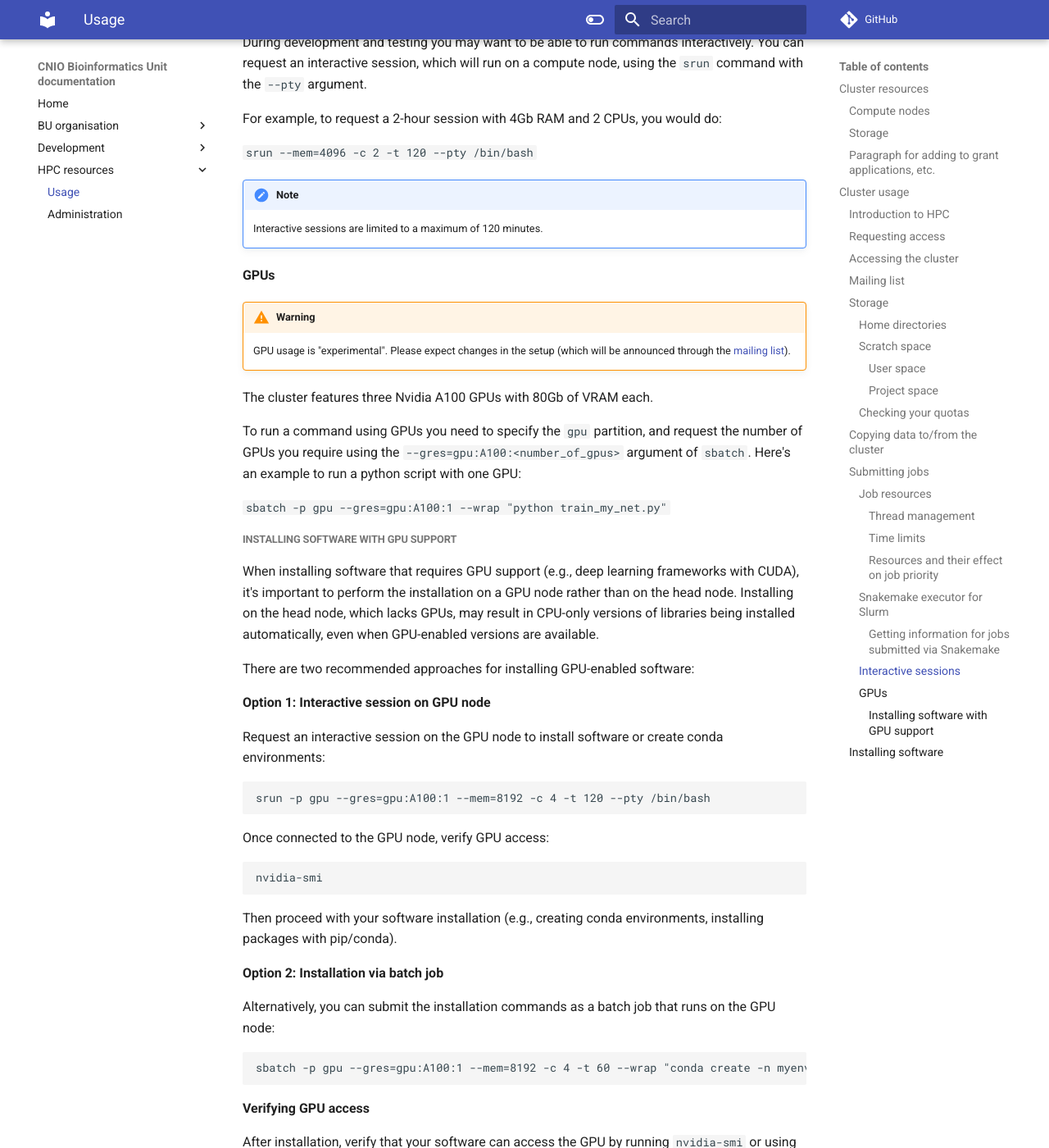
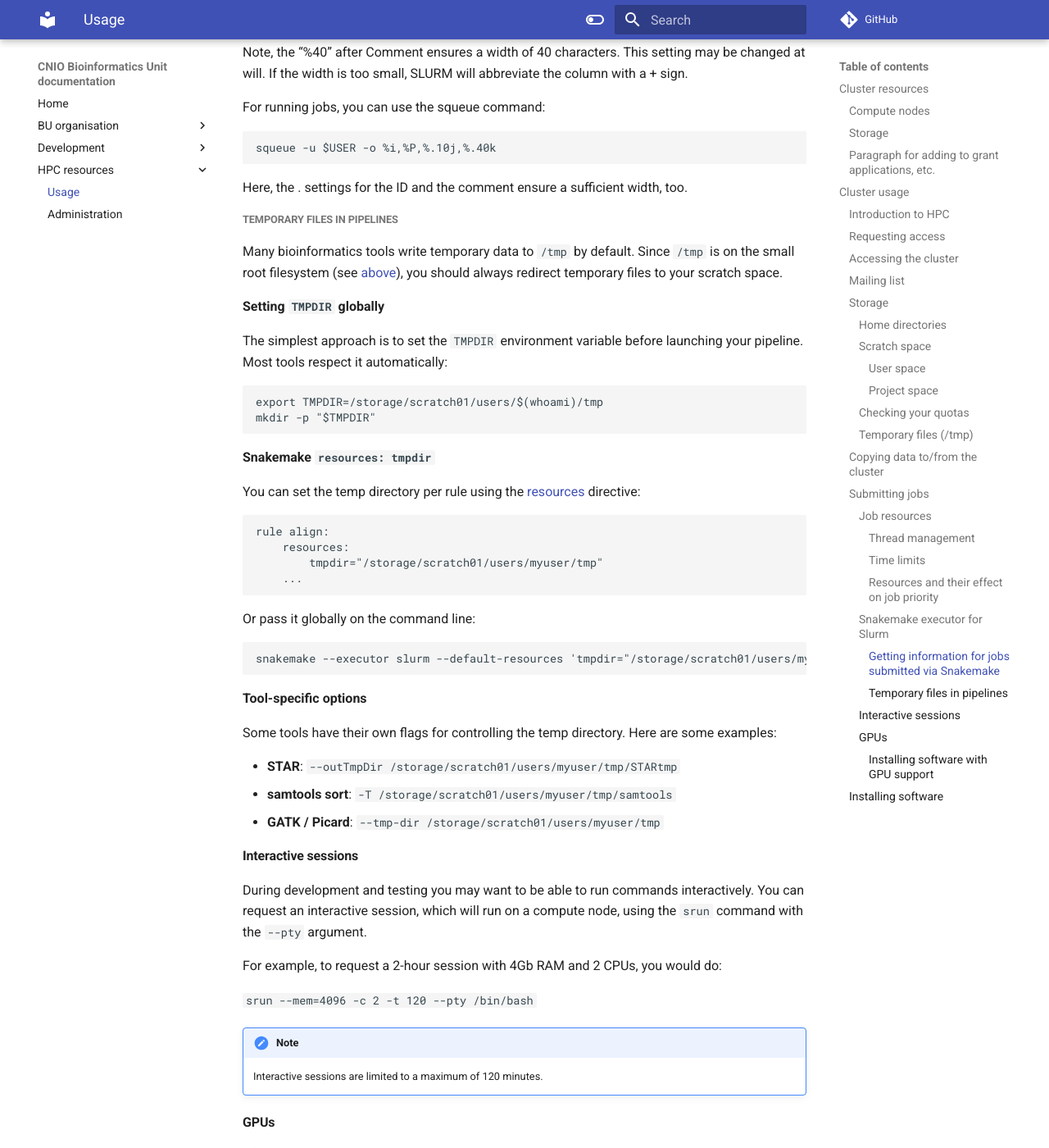
Before and after one commit to cnio-bu/cnio-bu.github.io, an MkDocs documentation site: the page built from docs/hpc/usage.md, in a window 1280 px wide and 1400 px high, scrolled down 6476 px. Shown: the whole window at 82% size. Built offline with MkDocs 1.6.1 and Material for MkDocs 9.7.7, drawn with Linux system fonts in a browser that asks for light colours; comment, search, counter and statistics services are not loaded; some of the changed text lies outside the part shown.

Commit message:
Add sections about temporary storage space management.

````diff
--- a/docs/hpc/usage.md
+++ b/docs/hpc/usage.md
@@ -106,6 +106,22 @@
 $ quotr quota list --long # check your scratch quotas
 
 ```
+
+#### Temporary files (/tmp)
+
+!!! Warning
+
+    **Do not write large files to `/tmp`.**
+    `/tmp` resides on the root filesystem, which is shared
+    by the operating system and all users. Writing large temporary files there
+    (e.g. aligner indexes, sorting buffers) can fill it up, causing the head
+    node to crash and affecting all users on the cluster.
+
+    Use your scratch directories (`/storage/scratch01/groups/<yourgroup>/<yourproject>`
+    or `/storage/scratch01/users/<yourusername>/`)
+    for any temporary or intermediate files instead. See
+    [Temporary files in pipelines](#temporary-files-in-pipelines) for how to
+    configure common tools and workflow managers.
 
 ### Copying data to/from the cluster
 
@@ -263,6 +279,49 @@
 
 Here, the .<number> settings for the ID and the comment ensure a sufficient width, too.
 
+##### Temporary files in pipelines
+
+Many bioinformatics tools write temporary data to `/tmp` by default. Since
+`/tmp` is on the small root filesystem (see [above](#temporary-files-tmp)),
+you should always redirect temporary files to your scratch space.
+
+**Setting `TMPDIR` globally**
+
+The simplest approach is to set the `TMPDIR` environment variable before
+launching your pipeline. Most tools respect it automatically:
+
+```bash
+export TMPDIR=/storage/scratch01/users/$(whoami)/tmp
+mkdir -p "$TMPDIR"
+```
+
+**Snakemake `resources: tmpdir`**
+
+You can set the temp directory per rule using the
+[resources](https://snakemake.readthedocs.io/en/stable/snakefiles/rules.html#resources)
+directive:
+
+```python
+rule align:
+    resources:
+        tmpdir="/storage/scratch01/users/myuser/tmp"
+    ...
+```
+
+Or pass it globally on the command line:
+
+```bash
+snakemake --executor slurm --default-resources 'tmpdir="/storage/scratch01/users/myuser/tmp"'
+```
+
+**Tool-specific options**
+
+Some tools have their own flags for controlling the temp directory. Here are some examples:
+
+- **STAR**: `--outTmpDir /storage/scratch01/users/myuser/tmp/STARtmp`
+- **samtools sort**: `-T /storage/scratch01/users/myuser/tmp/samtools`
+- **GATK / Picard**: `--tmp-dir /storage/scratch01/users/myuser/tmp`
+
 #### Interactive sessions
 
 During development and testing you may want to be able to run commands interactively. You can request
````
